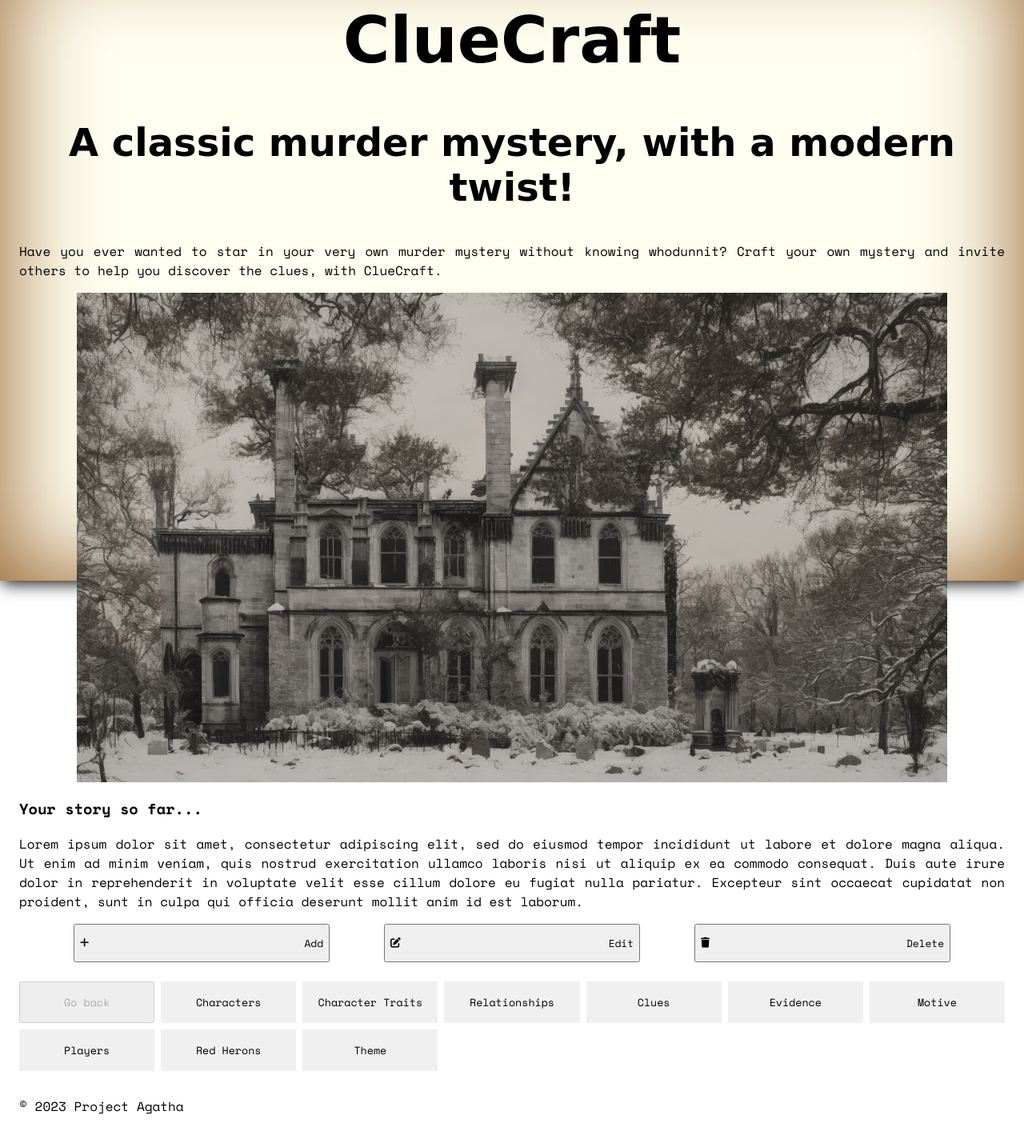
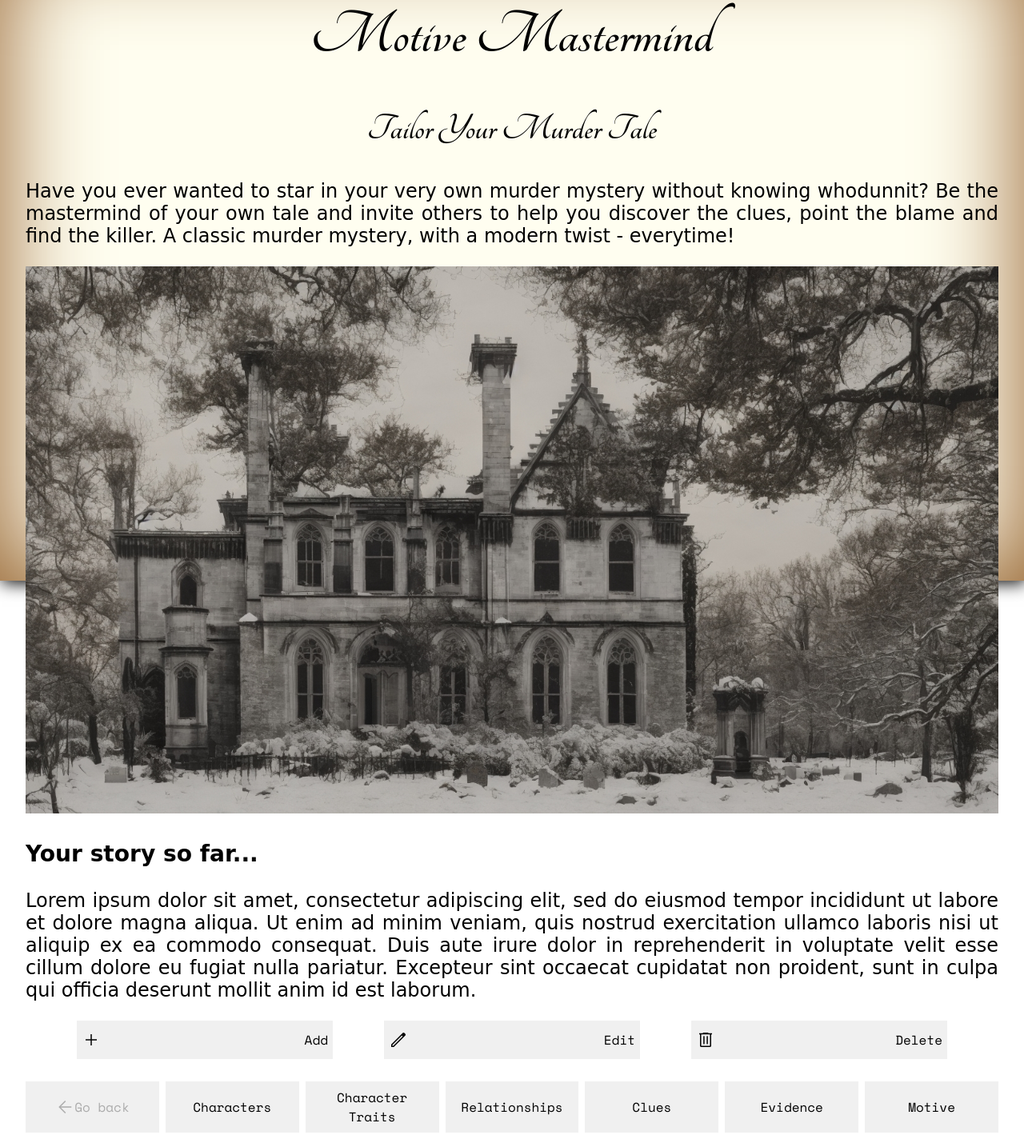
Before and after one commit to datadev23/torpisoul.github.io, a plain HTML site: page index.html in a window 1280 px wide. Shown: the part 74-1493 px from the top of the page at 80% size. Drawn offline with nearby package versions, Linux system fonts and the light colour scheme; a web font is replaced by a local one.

Commit message:
css roots added
basic font roots added
fontawesome swapped for Google icons
added some more styling to buttons
fixed and expanded upon javascript logic for category buttons

```diff
--- a/index.html
+++ b/index.html
@@ -5,21 +5,19 @@
         <meta charset="UTF-8">
         <meta name="viewport" content="width=device-width, initial-scale=1.0">
         <meta http-equiv="X-UA-Compatible" content="ie=edge">
-        <title>ClueCraft - Craft your own Murder</title>
+        <title>Motive Mastermind - Tailor Your Murder Tale</title>
         <!--Custom CSS-->
         <link rel="stylesheet" href="style.css">
         <!--Font Awesome CDN-->
         <script src="https://kit.fontawesome.com/28d5ae2e8b.js" crossorigin="anonymous"></script>
-        <!--Google Font-->
-        <link rel="preconnect" href="https://fonts.googleapis.com">
-        <link rel="preconnect" href="https://fonts.gstatic.com" crossorigin>
-        <link href="https://fonts.googleapis.com/css2?family=Space+Mono:ital,wght@0,400;0,700;1,400;1,700&family=Tulpen+One&display=swap" rel="stylesheet">
+        <!--Google Icons-->
+        <link rel="stylesheet" href="https://fonts.googleapis.com/css2?family=Material+Symbols+Outlined:opsz,wght,FILL,GRAD@20..48,100..700,0..1,-50..200" />
     </head>
     <body>
         <div>
-            <h1 class="title">ClueCraft</h1>
-            <h2 class="subtitle">A classic murder mystery, with a modern twist!</h2>
-            <p class="main-paragraph">Have you ever wanted to star in your very own murder mystery without knowing whodunnit? Craft your own mystery and invite others to help you discover the clues, with ClueCraft.</p>
+            <h1 class="title">Motive Mastermind</h1>
+            <h2 class="subtitle">Tailor Your Murder Tale</h2>
+            <p class="main-paragraph">Have you ever wanted to star in your very own murder mystery without knowing whodunnit? Be the mastermind of your own tale and invite others to help you discover the clues, point the blame and find the killer. A classic murder mystery, with a modern twist - everytime!</p>
         </div>
 
         <div>
@@ -32,13 +30,13 @@
         </div>
         <div>
             <div class="story-buttons">
-                <button class="story-button add-story-button"><span class="fa-solid fa-plus"></span> Add</button>
-                <button class="story-button edit-story-button"><span class="fa-solid fa-pen-to-square"></span> Edit</button>
-                <button class="story-button delete-story-button"><span class="fa-solid fa-trash"></span> Delete</button>
+                <button class="story-button add-story-button"><span class="material-symbols-outlined">add</span> Add</button>
+                <button class="story-button edit-story-button"><span class="material-symbols-outlined">edit</span> Edit</button>
+                <button class="story-button delete-story-button"><span class="material-symbols-outlined">delete</span> Delete</button>
             </div>
             <br>
             <div class="button-grid" id="category">
-                <button class="category-reset-button" disabled>Go back</button>
+                <button class="category-reset-button" disabled><span class="material-symbols-outlined">arrow_back</span> Go back</button>
                 <button class="category-button" data-value="characters">Characters</button>
                 <button class="category-button" data-value="characterTraits">Character Traits</button>
                 <button class="category-button" data-value="relationships">Relationships</button>
--- a/index.js
+++ b/index.js
@@ -137,15 +137,40 @@ document.addEventListener("DOMContentLoaded", function () {
                 }
             });
             button.classList.remove("collapsed");
+            button.classList.add("active");
         });
     });
 
     resetButton.addEventListener("click", () => {
         categoryButtons.forEach(otherButton => {
-            otherButton.classList.remove("collapsed");
+            otherButton.classList.remove("collapsed", "active");
         });
         resetButton.setAttribute("disabled", "disabled");
 
         subcategoryContainer.innerHTML = ""; //clear existing subcategories
     });
 });
+
+document.addEventListener("DOMContentLoaded", function () {
+    const storyButtons = document.querySelectorAll(".story-button");
+
+    storyButtons.forEach(button => {
+        button.addEventListener("click", () => {
+            // remove the previously added classes from all buttons
+            storyButtons.forEach(otherButton => {
+                otherButton.classList.remove("category-action-active");
+                otherButton.classList.remove("category-action-inactive");
+
+                // add class to clicked button
+                button.classList.add("category-action-active");
+
+                //apply different class to the other story buttons
+                storyButtons.forEach(otherButton => {
+                    if (otherButton!== button) {
+                        otherButton.classList.add("category-action-inactive");
+                    }
+                })
+            });
+        });
+    });
+});
--- a/style.css
+++ b/style.css
@@ -1,7 +1,20 @@
-/*
-font-family: 'Space Mono', monospace;
-font-family: 'Tulpen One', cursive;
-*/
+@import url('https://fonts.googleapis.com/css2?family=Macondo&family=Space+Mono:ital,wght@0,400;0,700;1,400;1,700&family=Tangerine:wght@400;700&display=swap');
+
+:root {
+    --typewriter: 'Space Mono', monospace;
+    --handwriter: 'Tangerine', cursive;
+    --scriptwriter: 'Macondo', cursive;
+}
+
+/* Google Icon Default Style */
+.material-symbols-outlined {
+  font-variation-settings:
+  'FILL' 0,
+  'wght' 400,
+  'GRAD' 0,
+  'opsz' 48
+}
+/*****************************/
 
 .background {
     box-shadow: 2px 3px 20px black, 0 0 125px #8f5922 inset;
@@ -15,32 +28,41 @@ font-family: 'Tulpen One', cursive;
 }
 
 .title {
-    font-family: 'Tulpen One', cursive;
+    font-family: var(--handwriter);
     font-size: 5rem;
     text-align: center;
 }
 
 .subtitle {
-    font-family: 'Tulpen One', cursive;
+    font-family: var(--handwriter);
     font-size: 3rem;
     text-align: center;
 }
 
 body {
-    font-family: 'Space Mono', monospace;
+    font-family: var(--scriptwriter);
+    font-size: 1.5rem;
     text-align: justify;
     padding: 1rem;
+    margin-left: 1rem;
+    margin-right: 1rem;
 }
 
 button {
-    font-family: 'Space Mono', monospace
+    font-family: var(--typewriter);
+    background-color: #f0f0f0;
+    border: none;
+    cursor: pointer;
+    text-align: center;
+    display: flex;
+    justify-content: space-between;
+    align-items: center;
 }
 
 .hero-image {
-    width: 85vw;
+    width: -webkit-fill-available;;
     margin-left: auto;
     margin-right: auto;
-    display: block;
 }
 
 .story-buttons {
@@ -51,11 +73,20 @@ button {
 .story-button {
     width: 25vw;
     height: 3rem;
-    text-align: center;
-    font-size: .8rem;
+    font-size: 1rem;
     display: flex;
-    justify-content: space-between;
-    align-items: center;;
+}
+
+.category-action-active {
+    font-size: 1.1rem;
+    color: black;
+    transition: all 0.2s ease-in-out;
+}
+
+.category-action-inactive {
+    font-size: 1rem;
+    color: grey;
+    transition: all 0.2s ease-in-out;
 }
 
 .button-grid {
@@ -65,14 +96,23 @@ button {
     padding-bottom: .5rem;
 }
 
-.category-button, .subcategory-button {
-    background-color: #f0f0f0;
-    border: none;
-    padding: 1rem;
-    cursor: pointer;
-    text-align: center;
+.category-button, .subcategory-button, .category-reset-button {
+    font-size: 1rem;
+    height: 4rem;
+    justify-content: center;
     transition: background-color 0.3s ease, transform 0.3s ease;
     overflow: hidden;
+}
+
+.category-button.active {
+    text-shadow:
+    1px 0px 1px #ccc, 0px 1px 1px #eee,
+    2px 1px 1px #ccc, 1px 2px 1px #eee,
+    3px 2px 1px #ccc, 2px 3px 1px #eee,
+    4px 3px 1px #ccc, 3px 4px 1px #eee,
+    5px 4px 1px #ccc, 4px 5px 1px #eee,
+    6px 5px 1px #ccc, 5px 6px 1px #eee,
+    7px 6px 1px #ccc;
 }
 
 .category-button.collapsed {
```
